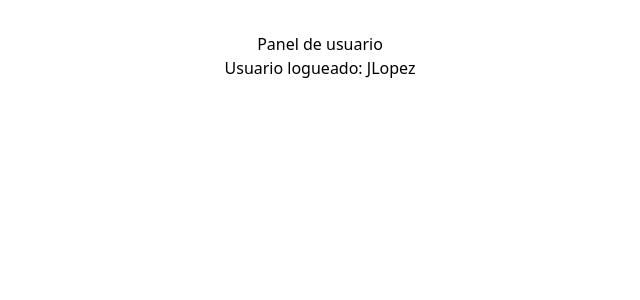
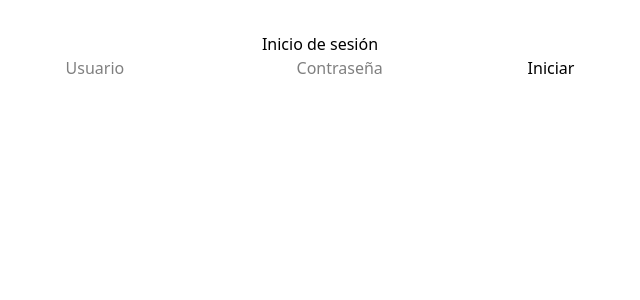
Before and after one commit to juandavid764/Homeworks, a React (Vite) app in the folder hello_world/: page /login in a window 1280 px wide. Shown: the top 300 px of the page, without its empty margins (320-960 px from the left). Built offline with nearby package versions, Linux system fonts and the light colour scheme.

Commit message:
challenge finished

```diff
--- a/hello_world/package.json
+++ b/hello_world/package.json
@@ -13,6 +13,7 @@
     "@tailwindcss/vite": "^4.0.8",
     "react": "^19.0.0",
     "react-dom": "^19.0.0",
+    "react-router-dom": "^7.3.0",
     "tailwindcss": "^4.0.8"
   },
   "devDependencies": {
--- a/hello_world/src/App.jsx
+++ b/hello_world/src/App.jsx
@@ -1,15 +1,33 @@
 import "./App.css";
+import { BrowserRouter as Router, Routes, Route } from "react-router-dom";
+
+import { Home } from "./pages/Home.jsx";
+import { Login } from "./pages/Login.jsx";
+import { PrivateRoute } from "./components/PrivateRoute.jsx";
+import { Dashboard } from "./pages/Dashboard.jsx";
+
 import { useState } from "react";
-import { MyContext } from "./Context.jsx";
-import { Dashboard } from "./Dashboard.jsx";
+
+import { userContext } from "./context/UserContext";
 
 function App() {
-  const [user, setUser] = useState("JLopez");
+  const [user, setUser] = useState(null);
 
   return (
-    <MyContext.Provider value={{ user, setUser }}>
-      <Dashboard />
-    </MyContext.Provider>
+    <userContext.Provider value={{ user, setUser }}>
+      <Router>
+        <Routes>
+          {/* Rutas publicas  */}
+          <Route path="/" element={<Home />} />
+          <Route path="/login" element={<Login />} />
+
+          {/* Rutas privadas  */}
+          <Route element={<PrivateRoute />}>
+            <Route path="/dashboard" element={<Dashboard />} />
+          </Route>
+        </Routes>
+      </Router>
+    </userContext.Provider>
   );
 }
 
--- a/hello_world/src/Dashboard.jsx
+++ /dev/null
@@ -1,10 +0,0 @@
-import { UserProfile } from "./UserProfile.jsx";
-
-export const Dashboard = () => {
-  return (
-    <>
-      <h2>Panel de usuario</h2>
-      <UserProfile />
-    </>
-  );
-};
--- a/hello_world/src/UserProfile.jsx
+++ /dev/null
@@ -1,8 +0,0 @@
-import { useState, useContext } from "react";
-import { MyContext } from "./Context";
-
-export const UserProfile = () => {
-  const { user } = useContext(MyContext);
-
-  return <h3>Usuario logueado: {user}</h3>;
-};
--- /dev/null
+++ b/hello_world/src/components/PrivateRoute.jsx
@@ -0,0 +1,7 @@
+import { userContext } from "../context/UserContext";
+import { useContext } from "react";
+
+export const PrivateRoute = ({ children }) => {
+  const { user } = useContext(userContext);
+  return user ? children : <> Error 403 </>;
+};
--- /dev/null
+++ b/hello_world/src/context/UserContext.jsx
@@ -0,0 +1,3 @@
+import { createContext } from "react";
+
+export const userContext = createContext(null);
--- /dev/null
+++ b/hello_world/src/pages/Dashboard.jsx
@@ -0,0 +1,8 @@
+export const Dashboard = () => {
+  return (
+    <>
+      <h1>Dashboard</h1>
+
+    </>
+  );
+};
--- /dev/null
+++ b/hello_world/src/pages/Home.jsx
@@ -0,0 +1,13 @@
+import { Link } from "react-router-dom";
+
+export const Home = () => {
+  return (
+    <div>
+      <h1>Home</h1>
+      <nav>
+        <Link to="/dashboard">Dashboard</Link>
+        <Link to="/login">Login</Link>
+      </nav>
+    </div>
+  );
+};
--- /dev/null
+++ b/hello_world/src/pages/Login.jsx
@@ -0,0 +1,26 @@
+import { useContext } from "react";
+import { userContext } from "../context/UserContext";
+import { useNavigate } from "react-router-dom";
+
+export const Login = () => {
+  const { setUser } = useContext(userContext);
+  const navigate = useNavigate();
+
+  const handleSubmit = (e) => {
+    e.preventDefault();
+    setUser("admin");
+
+    navigate("/dashboard");
+  }
+
+  return (
+    <>
+      <h2>Inicio de sesión</h2>
+      <form onSubmit={handleSubmit}>
+        <input type="text" placeholder="Usuario" />
+        <input type="password" placeholder="Contraseña" />
+        <button type="submit">Iniciar</button>
+      </form>
+    </>
+  );
+};
```
Also changed, not shown: 1 other file (tests, documents, lock files or other folders).
